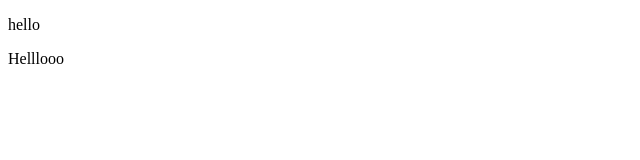
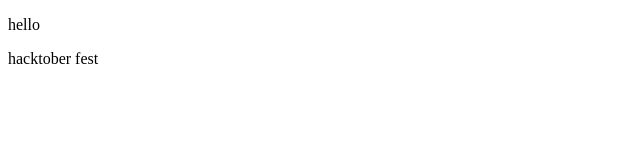
Before and after one commit to kiranmurali93/hacktoberfest, a plain HTML site: page index.html in a window 1280 px wide. Shown: the full height of the page, 0-640 px from the left. Drawn offline with Linux system fonts and the light colour scheme.

Commit message:
Update index.html

```diff
--- a/index.html
+++ b/index.html
@@ -11,7 +11,7 @@
 </head>
 <body>
 
-   Helllooo
+ hacktober fest
 
 </body>
 </html>
```
